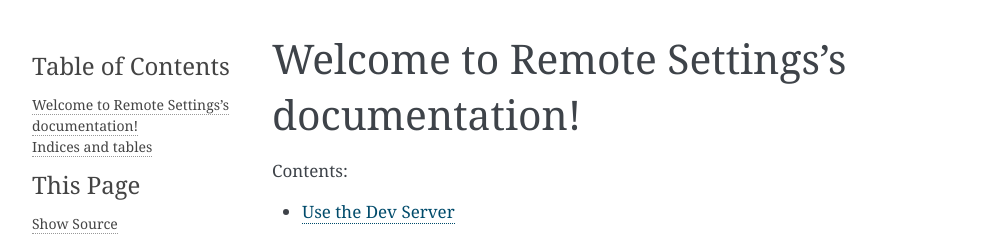
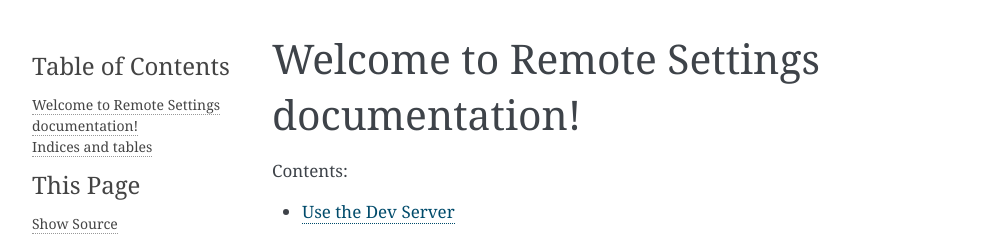
Before and after one commit to mozilla/remote-settings, a Sphinx documentation site: the page built from docs/index.rst, in a window 1280 px wide. Shown: the top 236 px of the page, without its empty margins (148-1140 px from the left). Built offline with Sphinx 7.4.7, drawn with Linux system fonts in a browser that asks for light colours.

Commit message:
Fix main title

```diff
--- a/docs/index.rst
+++ b/docs/index.rst
@@ -3,8 +3,8 @@
    You can adapt this file completely to your liking, but it should at least
    contain the root `toctree` directive.
 
-Welcome to Remote Settings's documentation!
-===========================================
+Welcome to Remote Settings documentation!
+=========================================
 
 .. toctree::
    :maxdepth: 2
```
